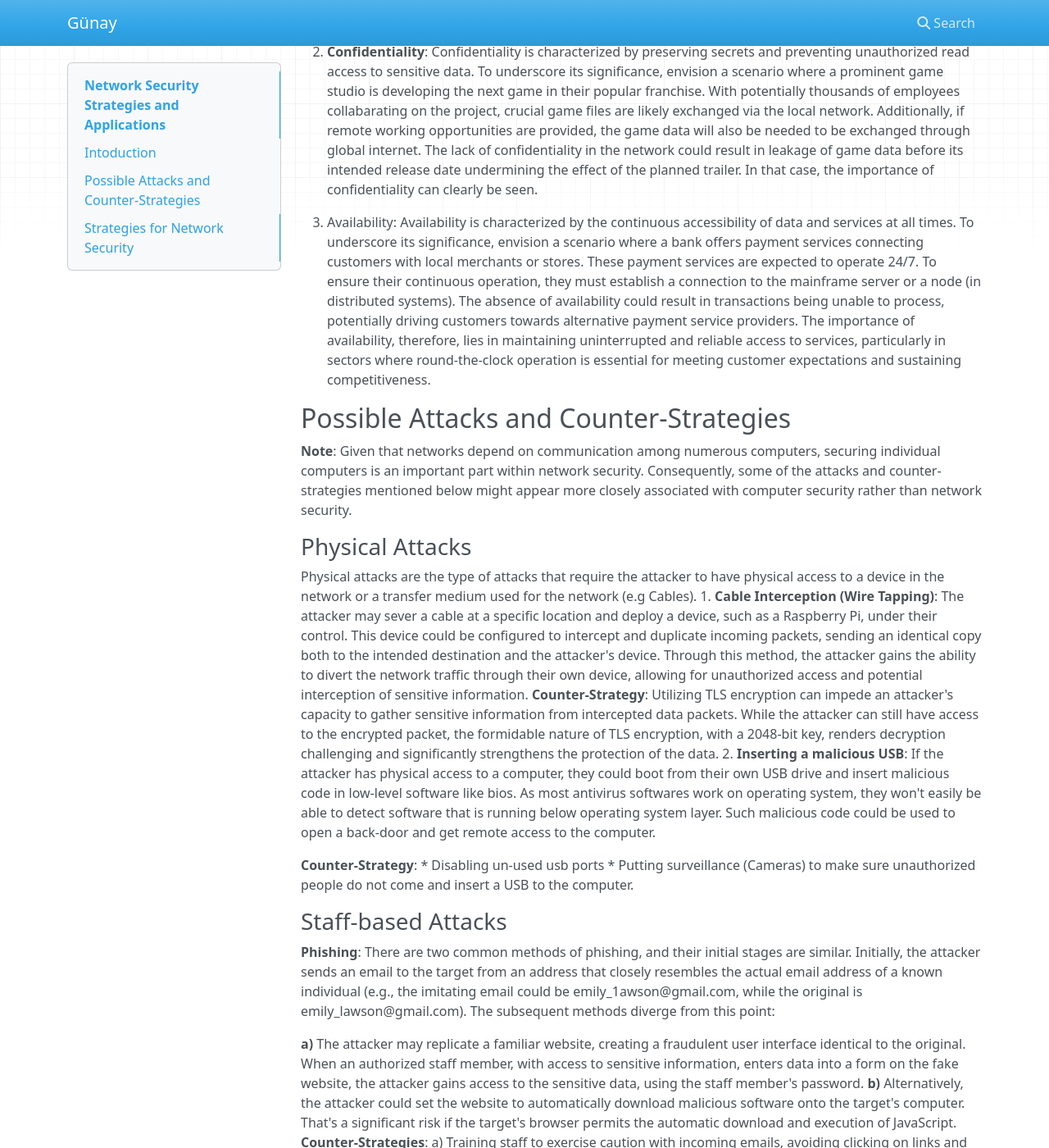
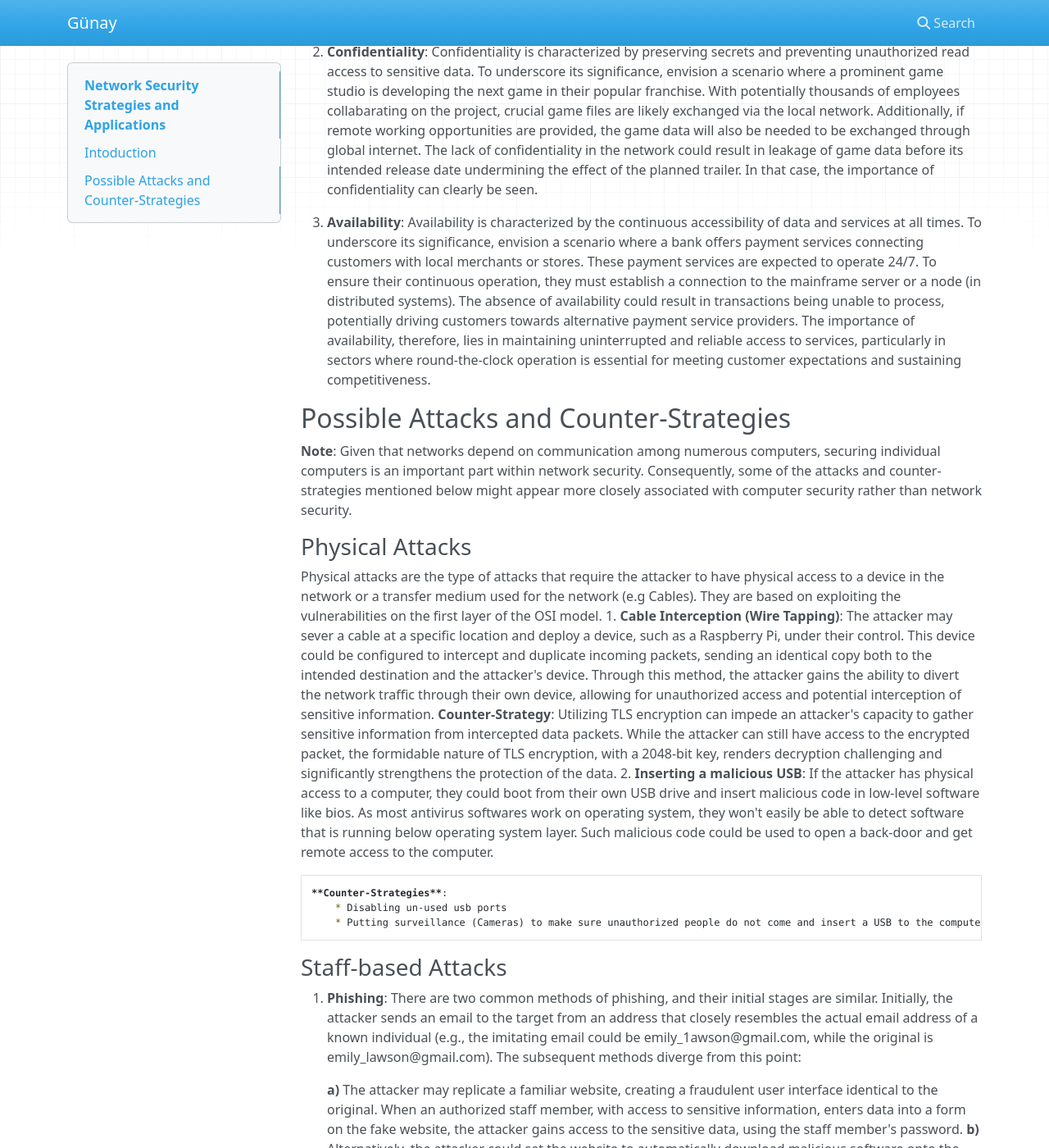
Before and after one commit to gunaykrgl/siber_guvenlik, an MkDocs documentation site: the page built from docs/index.md, in a window 1280 px wide and 1400 px high, scrolled down 711 px. Shown: the whole window at 82% size. Built offline with MkDocs 1.6.1, drawn with Linux system fonts in a browser that asks for light colours; nearby versions of some CDN libraries; part of the change alters nothing that is shown; some of the changed text lies outside the part shown.

Commit message:
Fix formatting and add counter-strategies for physical and software-based attacks

```diff
--- a/docs/index.md
+++ b/docs/index.md
@@ -12,12 +12,12 @@ As a second example, consider operating a bank where ensuring the integrity of d
 
 2. **Confidentiality**: Confidentiality is characterized by preserving secrets and preventing unauthorized read access to sensitive data. To underscore its significance, envision a scenario where a prominent game studio is developing the next game in their popular franchise. With potentially thousands of employees collabarating on the project, crucial game files are likely exchanged via the local network. Additionally, if remote working opportunities are provided, the game data will also be needed to be exchanged through global internet. The lack of confidentiality in the network could result in leakage of game data before its intended release date undermining the effect of the planned trailer. In that case, the importance of confidentiality can clearly be seen.
 
-3. Availability: Availability is characterized by the continuous accessibility of data and services at all times. To underscore its significance, envision a scenario where a bank offers payment services connecting customers with local merchants or stores. These payment services are expected to operate 24/7. To ensure their continuous operation, they must establish a connection to the mainframe server or a node (in distributed systems). The absence of availability could result in transactions being unable to process, potentially driving customers towards alternative payment service providers. The importance of availability, therefore, lies in maintaining uninterrupted and reliable access to services, particularly in sectors where round-the-clock operation is essential for meeting customer expectations and sustaining competitiveness.
+3. **Availability**: Availability is characterized by the continuous accessibility of data and services at all times. To underscore its significance, envision a scenario where a bank offers payment services connecting customers with local merchants or stores. These payment services are expected to operate 24/7. To ensure their continuous operation, they must establish a connection to the mainframe server or a node (in distributed systems). The absence of availability could result in transactions being unable to process, potentially driving customers towards alternative payment service providers. The importance of availability, therefore, lies in maintaining uninterrupted and reliable access to services, particularly in sectors where round-the-clock operation is essential for meeting customer expectations and sustaining competitiveness.
 
 ## Possible Attacks and Counter-Strategies
 **Note**: Given that networks depend on communication among numerous computers, securing individual computers is an important part within network security. Consequently, some of the attacks and counter-strategies mentioned below might appear more closely associated with computer security rather than network security.
 ### Physical Attacks
-Physical attacks are the type of attacks that require the attacker to have physical access to a device in the network or a transfer medium used for the network (e.g Cables).
+Physical attacks are the type of attacks that require the attacker to have physical access to a device in the network or a transfer medium used for the network (e.g Cables). They are based on exploiting the vulnerabilities on the first layer of the OSI model.
 1. **Cable Interception (Wire Tapping)**:
 The attacker may sever a cable at a specific location and deploy a device, such as a Raspberry Pi, under their control. This device could be configured to intercept and duplicate incoming packets, sending an identical copy both to the intended destination and the attacker's device. Through this method, the attacker gains the ability to divert the network traffic through their own device, allowing for unauthorized access and potential interception of sensitive information.
 **Counter-Strategy**:
@@ -25,24 +25,28 @@ Utilizing TLS encryption can impede an attacker's capacity to gather sensitive i
 2. **Inserting a malicious USB**:
 If the attacker has physical access to a computer, they could boot from their own USB drive and insert malicious code in low-level software like bios. As most antivirus softwares work on operating system, they won't easily be able to detect software that is running below operating system layer. Such malicious code could be used to open a back-door and get remote access to the computer.
 
-**Counter-Strategy**:
-* Disabling un-used usb ports
-* Putting surveillance (Cameras) to make sure unauthorized people do not come and insert a USB to the computer.
+    **Counter-Strategies**:
+        * Disabling un-used usb ports
+        * Putting surveillance (Cameras) to make sure unauthorized people do not come and insert a USB to the computer.
 
 ### Staff-based Attacks
-**Phishing**:
+1. **Phishing**:
 There are two common methods of phishing, and their initial stages are similar. Initially, the attacker sends an email to the target from an address that closely resembles the actual email address of a known individual (e.g., the imitating email could be emily_1awson@gmail.com, while the original is emily_lawson@gmail.com). The subsequent methods diverge from this point:
 
-**a)** The attacker may replicate a familiar website, creating a fraudulent user interface identical to the original. When an authorized staff member, with access to sensitive information, enters data into a form on the fake website, the attacker gains access to the sensitive data, using the staff member's password.
-**b)** Alternatively, the attacker could set the website to automatically download malicious software onto the target's computer. That's a significant risk if the target's browser permits the automatic download and execution of JavaScript.
+    **a)** The attacker may replicate a familiar website, creating a fraudulent user interface identical to the original. When an authorized staff member, with access to sensitive information, enters data into a form on the fake website, the attacker gains access to the sensitive data, using the staff member's password.
+    **b)** Alternatively, the attacker could set the website to automatically download malicious software onto the target's computer. That's a significant risk if the target's browser permits the automatic download and execution of JavaScript.
 **Counter-Strategies**:
 a) Training staff to exercise caution with incoming emails, avoiding clicking on links and always verifying the sender's email address.
 b) Configuring staff browsers to prompt users before executing JavaScript or downloading files automatically.
 c) Implementing firewalls to detect and block packets from and to suspicious websites.
 d) Employing anti-malware software to identify and remove malware proactively. Such software can cross-reference downloaded files with a known malware database before permitting execution, adding an extra layer of security.
 
-## Strategies for Network Security
-### Physical Security Strategies
-### People-based Security Strategies
-### Software-based Security Strategies
-### Network-based Security Strategies
+### Software-based Attacks
+1. **Malwares**
+Malware is a broad term used to describe any type of malicious software. Such software can be utilized to either pilfer data, compromising the confidentiality of the network, or disrupt network operations, thereby undermining its availability. Ransomware, a specific type of malware, can further exacerbate the availability issue by restricting access to specific files.
+**Counter-Strategies**
+    * Anti-malware software can be used to check whether newly downloaded packages contain files that were previously identified as viruses. Centralized malware database are used in anti-malware softwares to list the knwon malwares.
+    * Firewalls could be installed to selecctively block traffic from websites that are not in the trusted list.
+    * Software could be kept up-to-date as new updates tend to patch existing security vulnerabilities.
+    * Intrusion Detection Systems (IDSs) could be used to analyze the contents of incoming and outgoing packages and block suspicious packages from passing.
+    * A distributed and well-defined authority structure in the network could prevents attackers from getting full control over the network by just infecting a small percentage of network participants.
```
